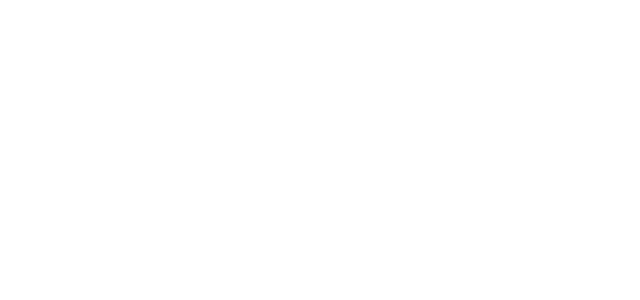
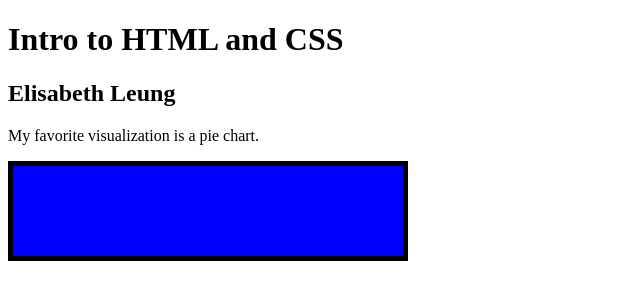
Before and after one commit to DS4200-S22/ic-04-elisabethleung, a plain HTML site: page index.html in a window 1280 px wide. Shown: the whole page, without its empty margins (0-640 px from the left). Drawn offline with Linux system fonts and the light colour scheme.

Commit message:
Update index.html

```diff
--- a/index.html
+++ b/index.html
@@ -1,14 +1,23 @@
-<!DOCTYPE html>
+<!DOCTYPE html PUBLIC "-//W3C//DTD HTML 4.01//EN" "http://www.w3.org/TR/html4/strict.dtd">
 <html>
-
 <head>
-    <meta charset=utf-8/>
+<title>ic-04 </title>
 </head>
-
-
 <body>
 
+<h1>Intro to HTML and CSS</h1>
+<h2> Elisabeth Leung </h2>
 
+<div  id = “div1” class = “container”  >
+<p id = p1> My favorite visualization is a pie chart. </p>
+</div>
+
+<div id = “div2” class = “container”>
+    <svg width="400" height="100">
+      <rect width="400" height="100"
+            style="fill: rgb(0, 0, 255);
+                   stroke-width: 10; stroke: rgb(0, 0, 0)" />
+    </svg>
+</div>
 </body>
-
 </html>
```
